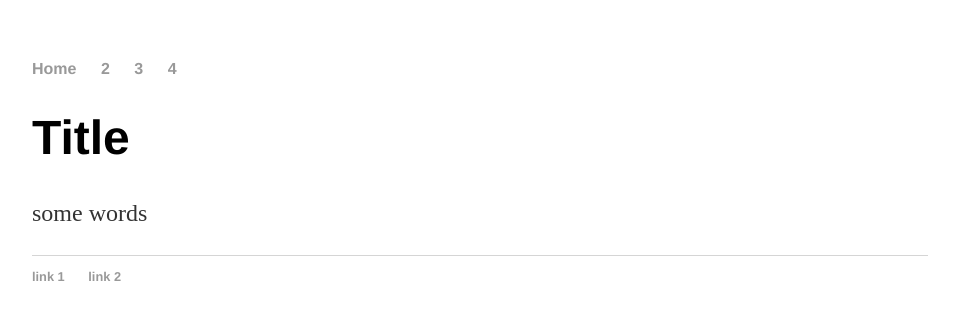
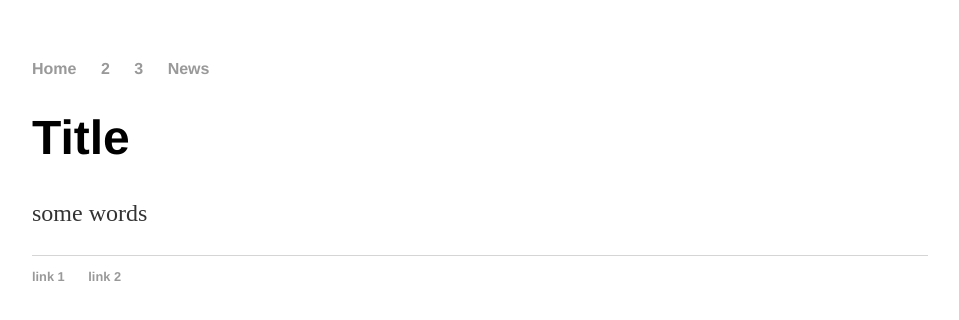
Before and after one commit to merryndd/merryndd.github.io, a Jekyll site: the page built from index.html, in a window 1280 px wide. Shown: the top 320 px of the page, without its empty margins (160-1119 px from the left). Built offline with Jekyll 4.4.1, drawn with Linux system fonts in a browser that asks for light colours.

Commit message:
Update default.html

```diff
--- a/_layouts/default.html
+++ b/_layouts/default.html
@@ -11,7 +11,7 @@
 	        	<li><a href="/">Home</a></li>
 	        	<li><a href="/about">2</a></li>
         		<li><a href="/cv">3</a></li>
-        		<li><a href="/blog">4</a></li>
+        		<li><a href="/news">News</a></li>
 	    		</ul>
 			</nav>
 			<div class="container">
```
